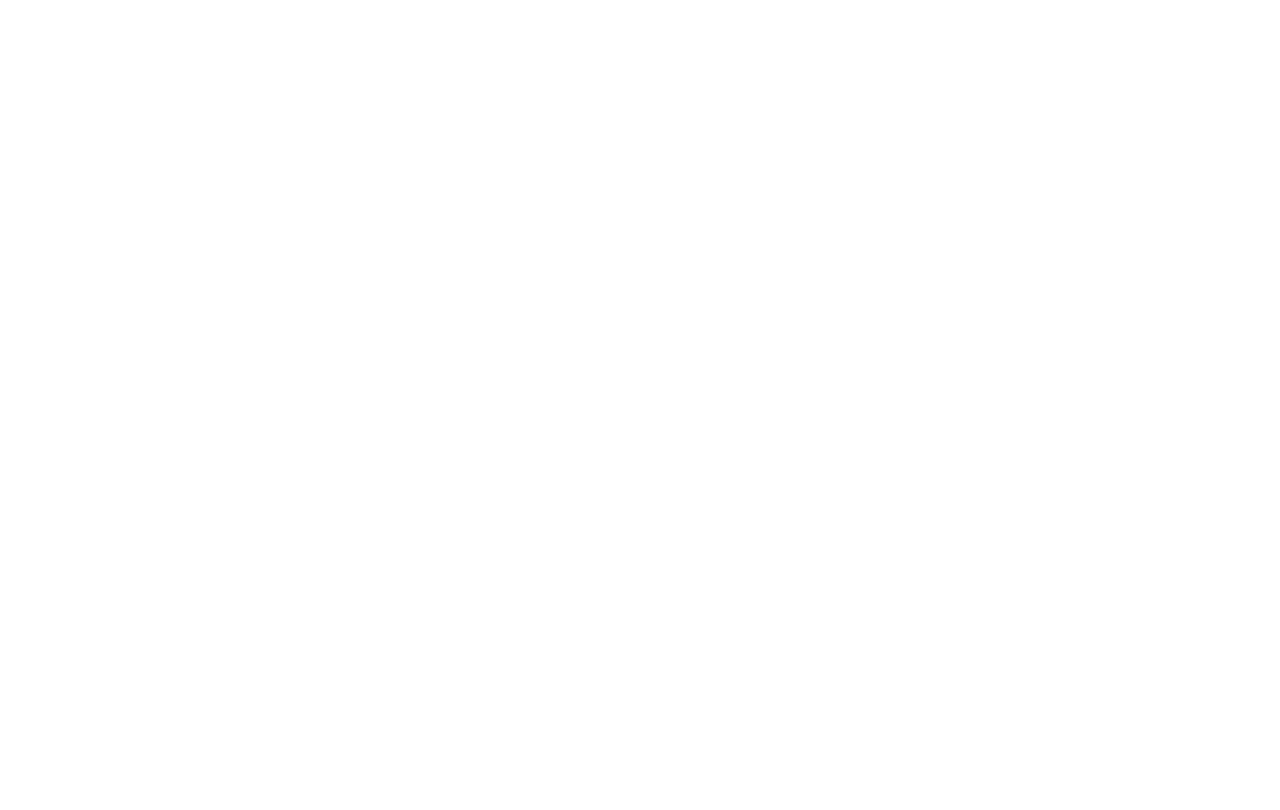
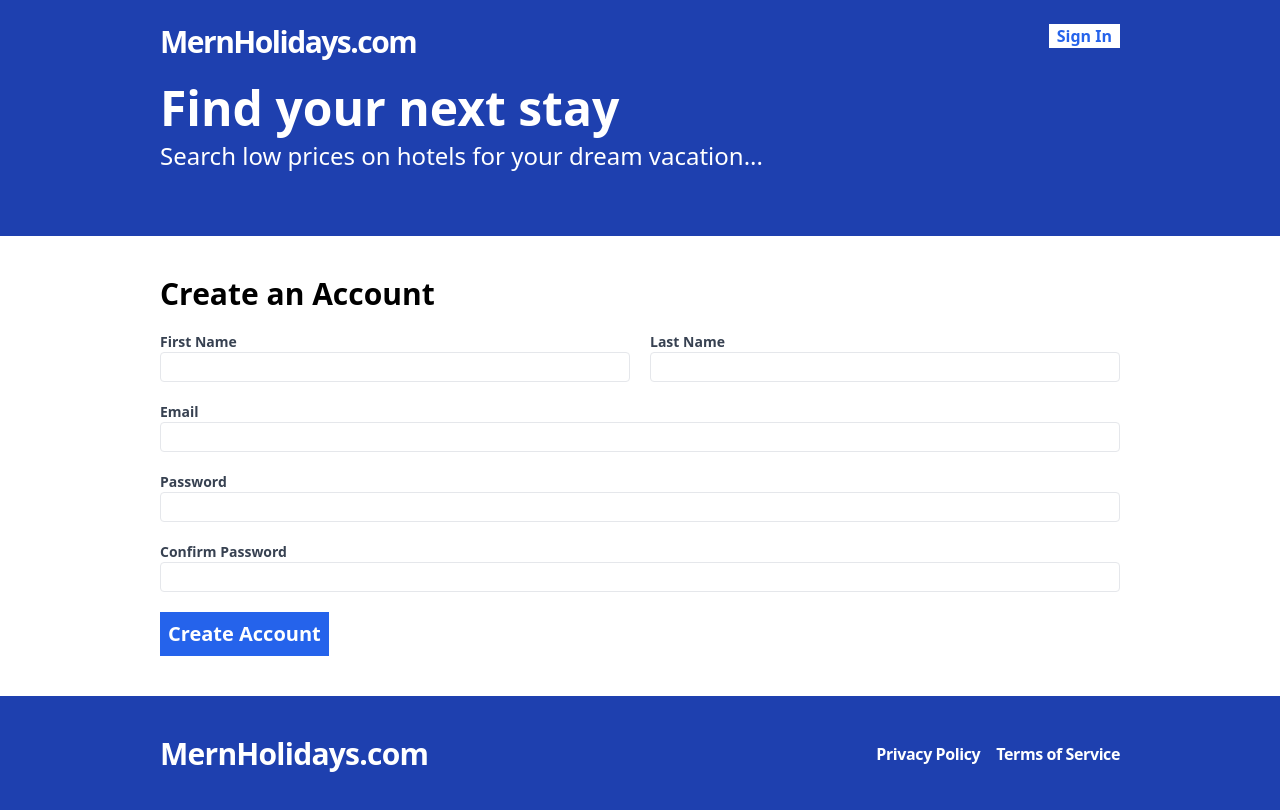
Before and after one commit to vikalp-tomer/mern-booking-app, a React (Vite) app in the folder frontend/: page /register in a window 1280 px wide. Before the commit this address had no page. Built offline with nearby package versions, Linux system fonts and the light colour scheme.

Commit message:
added register form front-end

```diff
--- a/frontend/package.json
+++ b/frontend/package.json
@@ -12,6 +12,7 @@
   "dependencies": {
     "react": "^18.2.0",
     "react-dom": "^18.2.0",
+    "react-hook-form": "^7.51.5",
     "react-router-dom": "^6.23.1"
   },
   "devDependencies": {
--- a/frontend/src/App.tsx
+++ b/frontend/src/App.tsx
@@ -1,5 +1,6 @@
 import { Route, BrowserRouter as Router, Routes } from "react-router-dom";
 import Layout from "./layouts/Layout";
+import Register from "./pages/Register";
 
 const App = () => {
   return (
@@ -13,6 +14,14 @@
             </Layout>
           }
         />
+        <Route
+          path="/register"
+          element={
+            <Layout>
+              <Register />
+            </Layout>
+          }
+        />
       </Routes>
     </Router>
   );
--- /dev/null
+++ b/frontend/src/pages/Register.tsx
@@ -0,0 +1,107 @@
+import { useForm } from "react-hook-form";
+
+type RegisterFormData = {
+  firstName: string;
+  lastName: string;
+  email: string;
+  password: string;
+  confirmPassword: string;
+};
+
+const Register = () => {
+  const {
+    register,
+    watch,
+    handleSubmit,
+    formState: { errors },
+  } = useForm<RegisterFormData>();
+
+  const onSubmit = handleSubmit((data) => {
+    console.log(data);
+  });
+
+  return (
+    <form className="flex flex-col gap-5" onSubmit={onSubmit}>
+      <h2 className="text-3xl font-bold">Create an Account</h2>
+      <div className="flex flex-col md:flex-row gap-5">
+        <label className="text-gray-700  text-sm font-bold flex-1">
+          First Name
+          <input
+            className="border rounded w-full py-1 px-2 font-normal"
+            {...register("firstName", { required: "This field is required" })}
+          ></input>
+          {errors.firstName && (
+            <span className="text-red-500">{errors.firstName.message}</span>
+          )}
+        </label>
+        <label className="text-gray-700  text-sm font-bold flex-1">
+          Last Name
+          <input
+            className="border rounded w-full py-1 px-2 font-normal"
+            {...register("lastName", { required: "This field is required" })}
+          ></input>
+          {errors.lastName && (
+            <span className="text-red-500">{errors.lastName.message}</span>
+          )}
+        </label>
+      </div>
+      <label className="text-gray-700  text-sm font-bold flex-1">
+        Email
+        <input
+          type="email"
+          className="border rounded w-full py-1 px-2 font-normal"
+          {...register("email", { required: "This field is required" })}
+        ></input>
+        {errors.email && (
+          <span className="text-red-500">{errors.email.message}</span>
+        )}
+      </label>
+      <label className="text-gray-700  text-sm font-bold flex-1">
+        Password
+        <input
+          type="password"
+          className="border rounded w-full py-1 px-2 font-normal"
+          {...register("password", {
+            required: "This field is required",
+            minLength: {
+              value: 6,
+              message: "Password must be atleast 6 characters",
+            },
+          })}
+        ></input>
+        {errors.password && (
+          <span className="text-red-500">{errors.password.message}</span>
+        )}
+      </label>
+      <label className="text-gray-700  text-sm font-bold flex-1">
+        Confirm Password
+        <input
+          type="password"
+          className="border rounded w-full py-1 px-2 font-normal"
+          {...register("confirmPassword", {
+            validate: (val) => {
+              if (!val) {
+                return "This field is required";
+              } else if (watch("password") !== val) {
+                return "Your passwords do not match";
+              }
+            },
+          })}
+        ></input>
+        {errors.confirmPassword && (
+          <span className="text-red-500">{errors.confirmPassword.message}</span>
+        )}
+      </label>
+      <span>
+        <button
+          type="submit"
+          className="bg-blue-600 text-white p-2 font-bold hover:bg-blue-500 text-xl"
+        >
+          Create Account
+        </button>
+      </span>
+    </form>
+  );
+};
+
+export default Register;
--- a/frontend/tailwind.config.js
+++ b/frontend/tailwind.config.js
@@ -4,7 +4,9 @@
   theme: {
     extend: {},
     container: {
-      padding: "8rem",
+      padding: {
+        md: "10rem",
+      },
     },
   },
   plugins: [],
```
Also changed, not shown: 1 other file (tests, documents, lock files or other folders).
